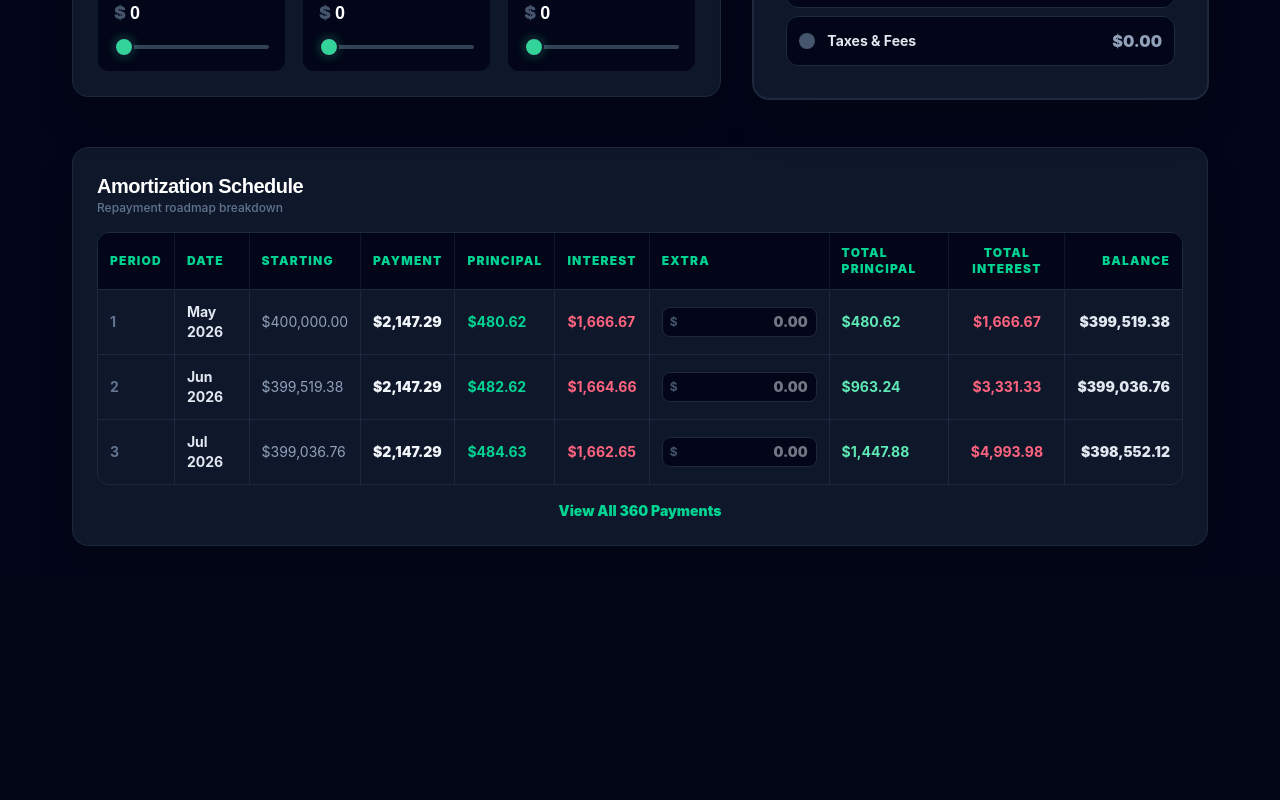
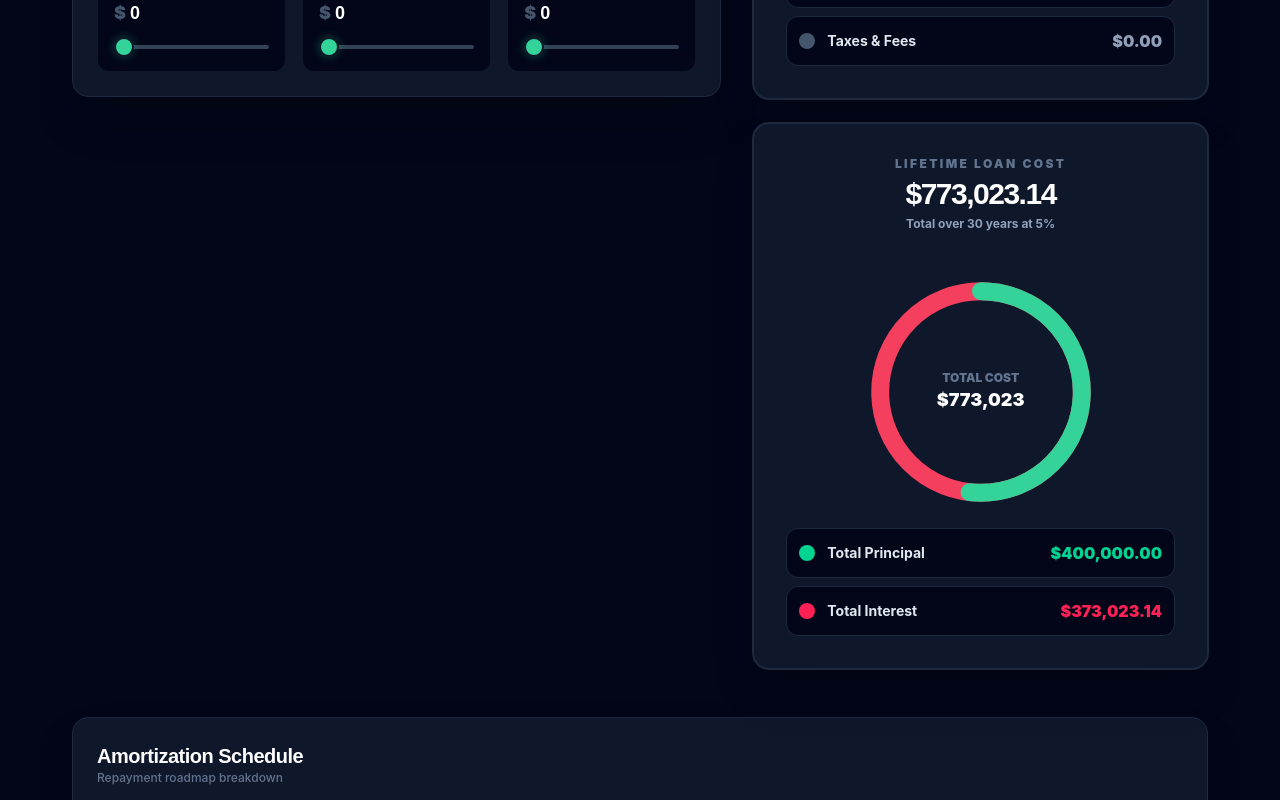
Before and after one commit to spidergroup/bettercals, a React (Vite) app: page / in a window 1280 px wide. Shown: the part 620-1420 px from the top of the page. Before the commit the page ends 1198 px from the top, so only its background shows below. Built offline with nearby package versions, Linux system fonts and the light colour scheme.

Commit message:
feat: add mortgage calculator component with amortization scheduling and visualization tools

```diff
--- a/src/App.tsx
+++ b/src/App.tsx
@@ -134,6 +134,37 @@ const DonutChart = ({ principal, principalAndInterest, taxesAndFees }: any) => {
     );
 }
 
+const TotalCostDonutChart = ({ principal, totalInterest }: { principal: number, totalInterest: number }) => {
+    const total = principal + totalInterest;
+    const radius = 45;
+    const circumference = 2 * Math.PI * radius;
+    const piPercentage = total > 0 ? (principal / total) : 0;
+    const strokeDasharray = `${piPercentage * circumference} ${circumference}`;
+
+    return (
+        <div className="relative w-56 h-56 mx-auto my-6">
+            <div className="absolute inset-0 flex flex-col items-center justify-center">
+                <span className="text-xs font-black text-slate-500 uppercase">Total Cost</span>
+                <span className="text-lg font-black text-white">${total.toLocaleString(undefined, { maximumFractionDigits: 0 })}</span>
+            </div>
+            <svg className="transform -rotate-90 w-full h-full" viewBox="0 0 100 100">
+                <circle cx="50" cy="50" fill="transparent" r={radius} stroke="#f43f5e" strokeWidth="8"></circle>
+                <circle
+                    cx="50"
+                    cy="50"
+                    fill="transparent"
+                    r={radius}
+                    stroke="#34d399"
+                    strokeDasharray={strokeDasharray}
+                    strokeLinecap="round"
+                    strokeWidth="8"
+                    className="transition-all duration-500 ease-out"
+                ></circle>
+            </svg>
+        </div>
+    );
+}
+
 export default function App() {
     const [homePrice, setHomePrice] = useState(500000);
     const [downPayment, setDownPayment] = useState(100000);
@@ -233,6 +264,10 @@ export default function App() {
 
     const downPaymentPercentage = homePrice > 0 ? ((downPayment / homePrice) * 100).toFixed(0) : 0;
     const [dollars, cents] = formatCurrencyWithCents(totalMonthlyPayment).split('.');
+
+    const lastScheduleItem = amortizationSchedule[amortizationSchedule.length - 1];
+    const totalInterestPaid = lastScheduleItem ? lastScheduleItem.totalInterest : 0;
+    const totalPrincipalPaid = lastScheduleItem ? lastScheduleItem.totalPrincipal : 0;
 
     return (
         <div className="bg-slate-950 text-slate-100 min-h-screen font-body pb-20 md:pb-0">
@@ -360,8 +395,9 @@ export default function App() {
                         </div>
 
                         <div className="xl:col-span-5">
-                            <div className="sticky top-[80px] bg-slate-900 p-8 rounded-2xl shadow-2xl border border-slate-800 ring-1 ring-slate-800 h-full flex flex-col justify-center">
-                                <div className="text-center mb-6">
+                            <div className="sticky top-[80px] space-y-6">
+                                <div className="bg-slate-900 p-8 rounded-2xl shadow-2xl border border-slate-800 ring-1 ring-slate-800 flex flex-col justify-center">
+                                    <div className="text-center mb-6">
                                     <span className="text-xs font-black text-slate-500 uppercase tracking-[0.2em] mb-1 block">Monthly Payment</span>
                                     <div className="text-5xl font-extrabold text-emerald-400 font-headline tracking-tighter mb-1">
                                         {dollars}<span className="text-2xl opacity-60">.{cents}</span>
@@ -387,8 +423,36 @@ export default function App() {
                                         <span className="font-black text-base text-slate-400">{formatCurrencyWithCents(monthlyTaxesAndFees)}</span>
                                     </div>
                                 </div>
+                                </div>
 
+                                <div className="bg-slate-900 p-8 rounded-2xl shadow-2xl border border-slate-800 ring-1 ring-slate-800 flex flex-col justify-center">
+                                    <div className="text-center mb-6">
+                                        <span className="text-xs font-black text-slate-500 uppercase tracking-[0.2em] mb-1 block">Lifetime Loan Cost</span>
+                                        <div className="text-3xl font-extrabold text-white font-headline tracking-tighter mb-1">
+                                            {formatCurrencyWithCents(totalPrincipalPaid + totalInterestPaid)}
+                                        </div>
+                                        <p className="text-slate-400 text-xs font-bold">Total over {loanTerm} years at {interestRate}%</p>
+                                    </div>
 
+                                    <TotalCostDonutChart principal={totalPrincipalPaid} totalInterest={totalInterestPaid} />
+
+                                    <div className="space-y-2">
+                                        <div className="flex items-center justify-between p-3 bg-slate-950 rounded-xl border border-slate-800">
+                                            <div className="flex items-center gap-3">
+                                                <div className="w-4 h-4 rounded-full bg-emerald-400"></div>
+                                                <span className="text-sm font-bold text-slate-200">Total Principal</span>
+                                            </div>
+                                            <span className="font-black text-base text-emerald-400">{formatCurrencyWithCents(totalPrincipalPaid)}</span>
+                                        </div>
+                                        <div className="flex items-center justify-between p-3 bg-slate-950 rounded-xl border border-slate-800">
+                                            <div className="flex items-center gap-3">
+                                                <div className="w-4 h-4 rounded-full bg-rose-500"></div>
+                                                <span className="text-sm font-bold text-slate-200">Total Interest</span>
+                                            </div>
+                                            <span className="font-black text-base text-rose-500">{formatCurrencyWithCents(totalInterestPaid)}</span>
+                                        </div>
+                                    </div>
+                                </div>
                             </div>
                         </div>
                     </div>
```
